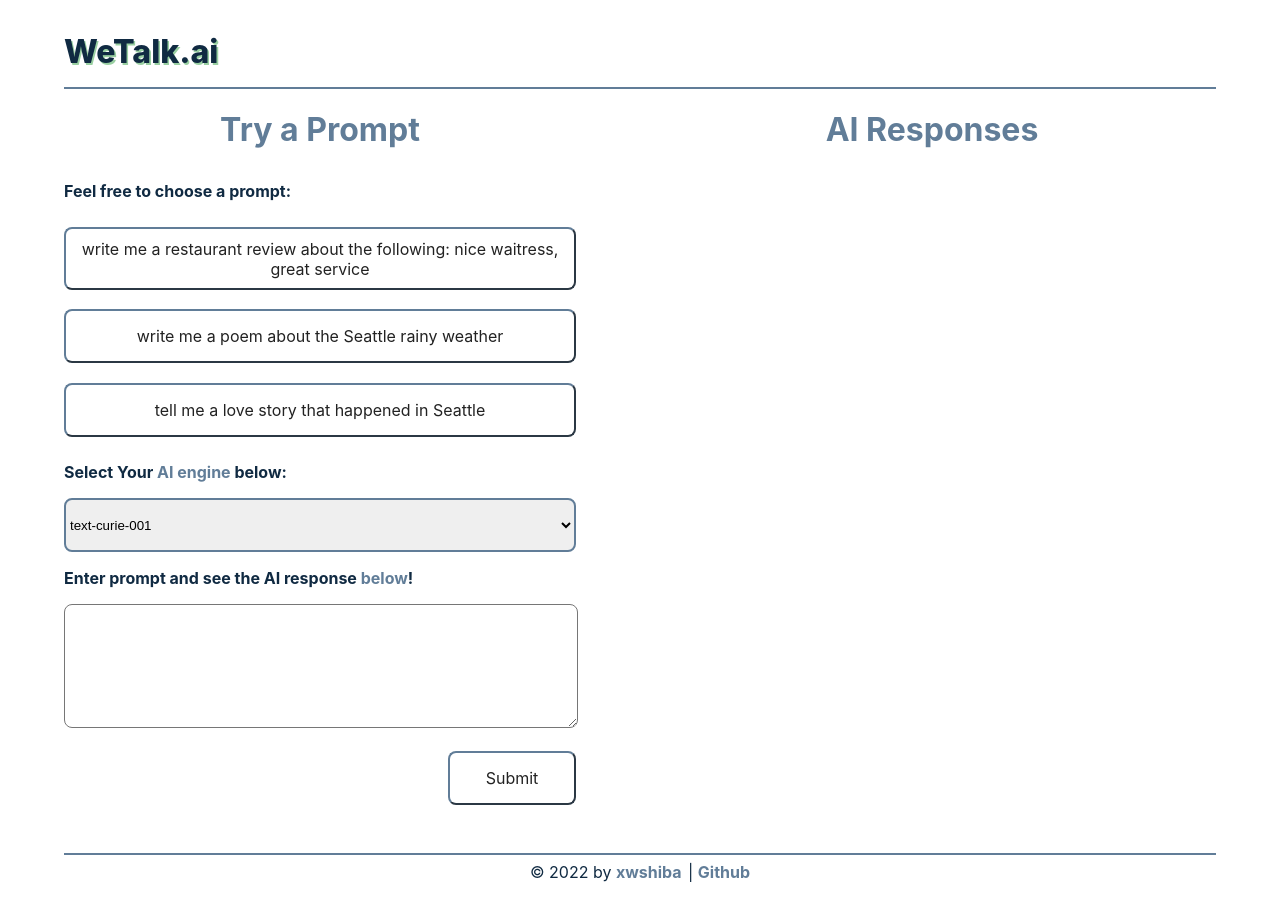
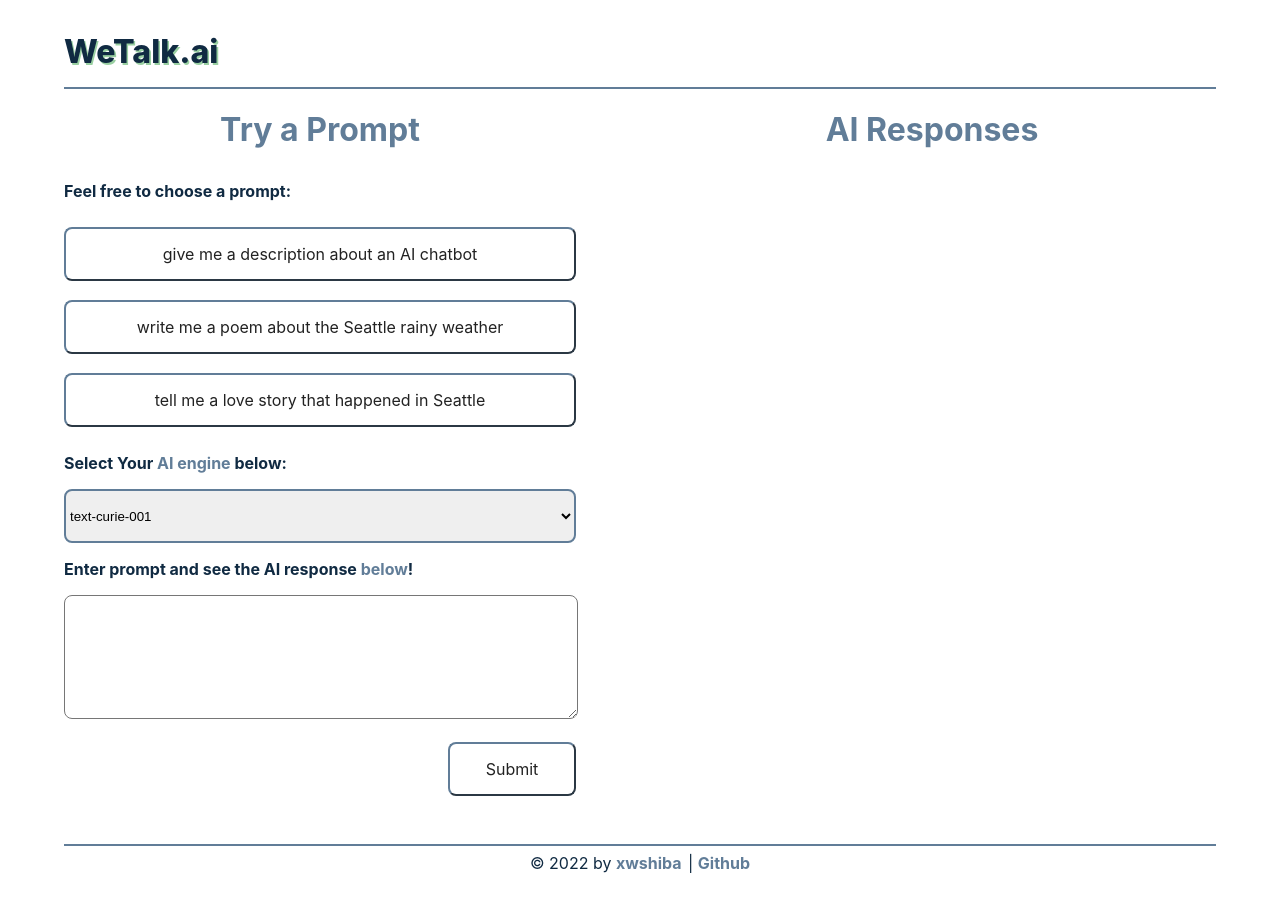
Before and after one commit to xwshiba/fun-with-ai, a React (Create React App) app: page / in a window 1280 px wide. Built offline with nearby package versions, Linux system fonts and the light colour scheme.

Commit message:
change presets

```diff
--- a/src/Presets.jsx
+++ b/src/Presets.jsx
@@ -1,6 +1,6 @@
 function Presets({ setPreset }) {
     const presetsMessages = [
-        "write me a restaurant review about the following: nice waitress, great service",
+        "give me a description about an AI chatbot",
         "write me a poem about the Seattle rainy weather",
         "tell me a love story that happened in Seattle"
     ];
```
